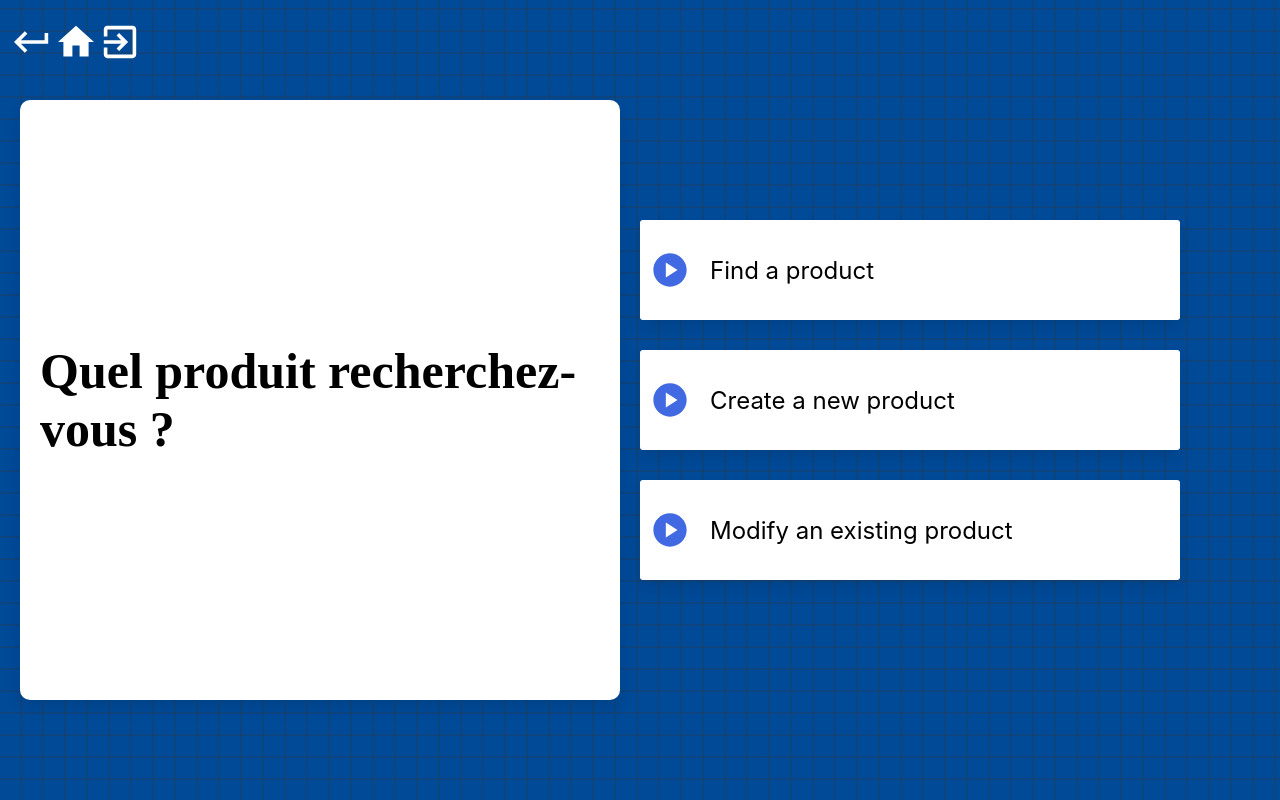
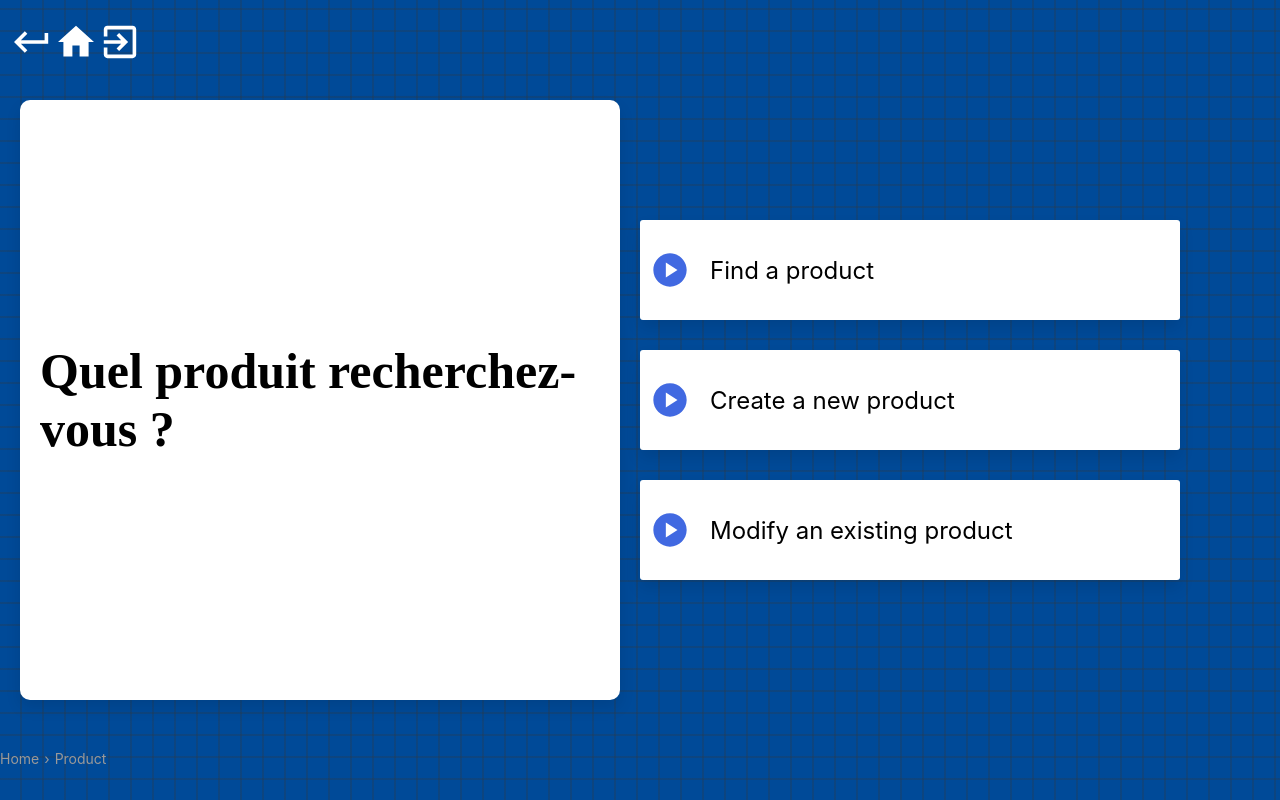
Before and after one commit to MM-6132/plm, a React (Create React App) app in the folder frontend/: page /product in a window 1280 px wide. Built offline with nearby package versions, Linux system fonts and the light colour scheme.

Commit message:
Breadcrumbs added

```diff
--- a/frontend/src/App.css
+++ b/frontend/src/App.css
@@ -115,3 +115,27 @@
         transform: rotate(360deg);
     }
 }
+
+.breadcrumbs {
+    font-size: 14px;
+    color: #999;
+    margin-bottom: 10px;
+}
+
+.breadcrumbs a {
+    text-decoration: none;
+    color: #999;
+    transition: color 0.2s;
+}
+
+.breadcrumbs a:hover {
+    color: #555;
+}
+
+.breadcrumbs .separator {
+    margin: 0 5px;
+}
+
+.breadcrumbs .current-page {
+    font-weight: bold;
+}
--- a/frontend/src/containers/Accueil.jsx
+++ b/frontend/src/containers/Accueil.jsx
@@ -39,6 +39,9 @@ function Accueil() {
                     <p>Authorization</p>
                 </div>
             </div>
+            <div className="breadcrumbs">
+                <a href="/accueil">Home</a>
+            </div>
 
         </div>
     );
--- a/frontend/src/containers/Authorization.jsx
+++ b/frontend/src/containers/Authorization.jsx
@@ -42,6 +42,11 @@ function Authorization() {
                     <p>Request of modification</p>
                 </div>
             </div>
+            <div className="breadcrumbs">
+                <a href="/accueil">Home</a>
+                <span className="separator">›</span>
+                <a href="/Authorization/">Authorization</a>
+            </div>
 
         </div>
     );
--- a/frontend/src/containers/Piece.jsx
+++ b/frontend/src/containers/Piece.jsx
@@ -1,4 +1,5 @@
 import PlayCircleIcon from '@mui/icons-material/PlayCircle';
+import React from "react";
 
 function Piece() {
     return (
@@ -32,6 +33,13 @@ function Piece() {
                     <p>All documents</p>
                 </div>
             </div>
+            <div className="breadcrumbs">
+                <a href="/accueil">Home</a>
+                <span className="separator">›</span>
+                <a href="/Product/">Product</a>
+                <span className="separator">›</span>
+                <a href="/piece/">Find a product</a>
+            </div>
 
         </div>
     );
--- a/frontend/src/containers/Product.jsx
+++ b/frontend/src/containers/Product.jsx
@@ -39,6 +39,11 @@ function Product() {
                     <p>Modify an existing product</p>
                 </div>
             </div>
+            <div className="breadcrumbs">
+                <a href="/accueil">Home</a>
+                <span className="separator">›</span>
+                <a href="/Product/">Product</a>
+            </div>
 
         </div>
     );
```
